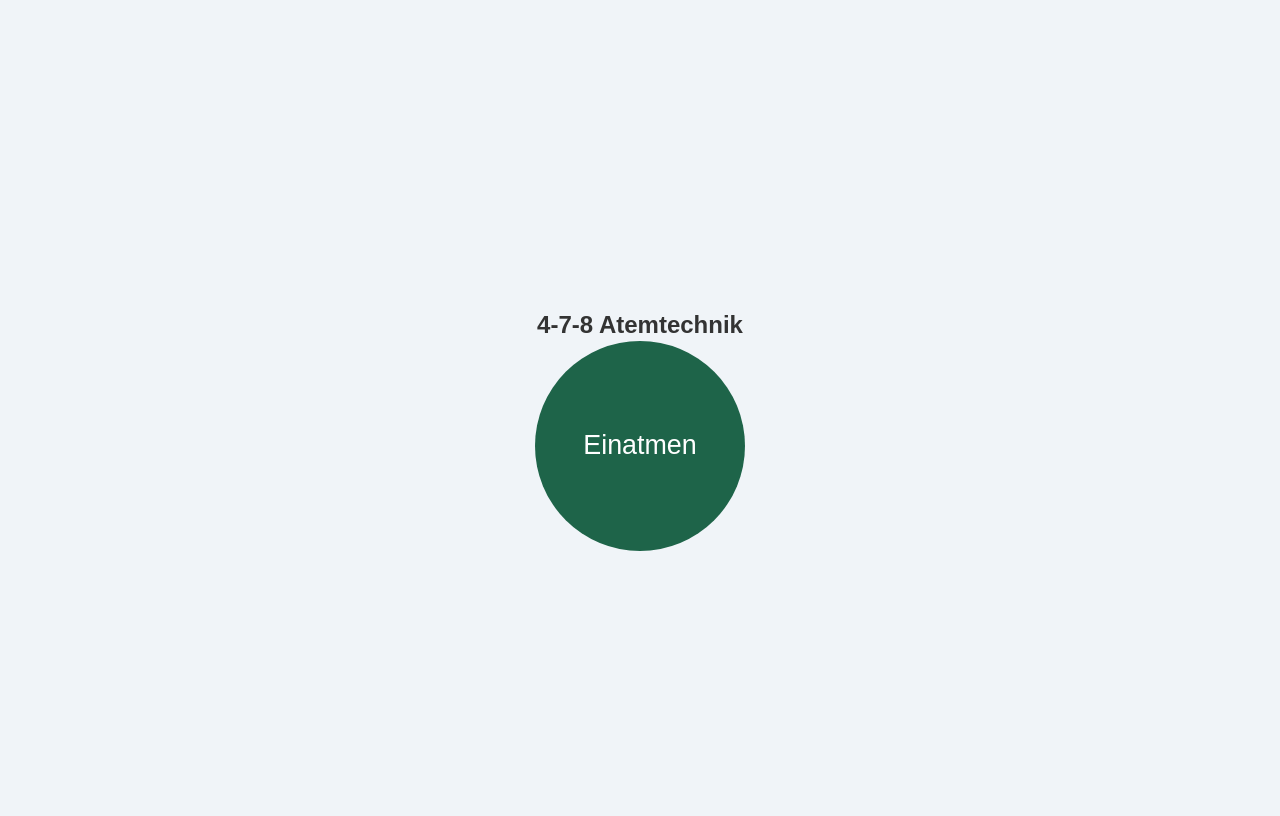
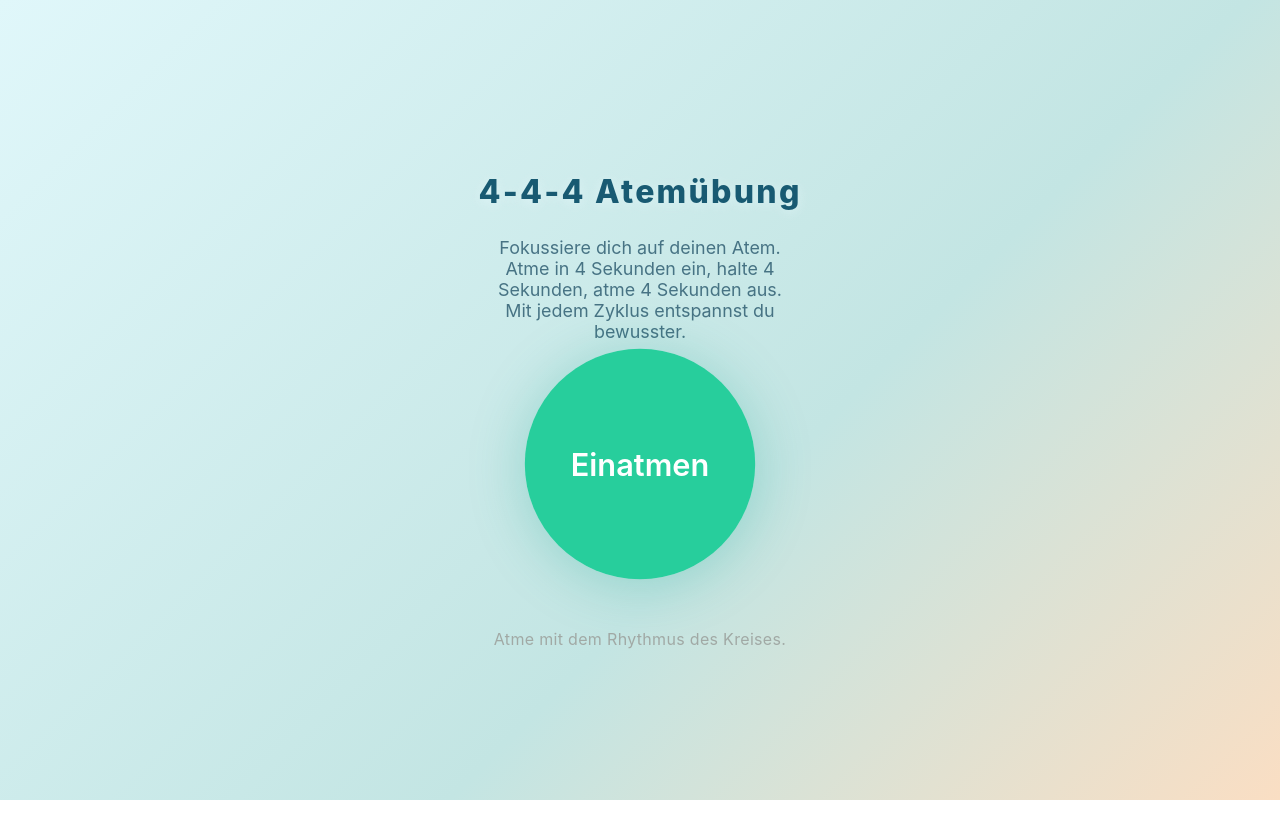
Before and after one commit to DBraun98/4-7-8, a plain HTML site: page index.html in a window 1280 px wide. Both pictures are taken after a click on the element "Start". Drawn offline with Linux system fonts and the light colour scheme.

Commit message:
Refactor for 4-4-4 breathing: extraordinary minimal design, focused on guided exercise

```diff
--- a/index.html
+++ b/index.html
@@ -3,67 +3,137 @@
 <head>
   <meta charset="UTF-8">
   <meta name="viewport" content="width=device-width, initial-scale=1.0">
-  <title>4-7-8 Atemtechnik</title>
+  <title>4-4-4 Atemübung</title>
   <style>
     body {
+      min-height: 100vh;
+      margin: 0;
+      background:
+        linear-gradient(135deg, #e0f7fa 0%, #c3e5e3 60%, #fadec3 100%);
       display: flex;
       flex-direction: column;
       justify-content: center;
       align-items: center;
-      height: 100vh;
-      background: #f0f4f8;
-      font-family: sans-serif;
+      font-family: 'Inter', 'Segoe UI', Arial, sans-serif;
     }
     h1 {
+      margin-bottom: 0.5rem;
+      font-size: 2rem;
+      color: #185a72;
+      letter-spacing: 0.07em;
+      text-shadow: 0 2px 12px #e7f8fc99;
+      font-weight: 800;
+    }
+    p {
+      font-size: 1.12rem;
       margin-bottom: 2rem;
-      font-size: 1.5rem;
-      color: #333;
+      color: #29586d;
+      opacity: 0.81;
+      max-width: 355px;
+      text-align: center;
     }
-    #circle {
-      width: 150px;
-      height: 150px;
+    #breathVisual {
+      width: 180px;
+      height: 180px;
       border-radius: 50%;
-      background: #1e6449;
+      background: radial-gradient(circle at 40% 35%, #009e85 78%, #53a77f 100%);
       display: flex;
       justify-content: center;
       align-items: center;
-      color: white;
-      font-size: 1.2rem;
-      transition: all ease-in-out;
+      color: #fff;
+      font-size: 1.5rem;
+      font-weight: 600;
+      margin-bottom: 2rem;
+      box-shadow: 0 4px 44px 0 #009e8544;
+      transition: transform 1.7s cubic-bezier(.5,1.4,.43,1), background 2.4s;
+      cursor: pointer;
+      user-select: none;
+      outline: none;
+    }
+    #info {
+      margin-top: 2.7rem;
+      font-size: 1rem;
+      color: #a1a9a5;
+      letter-spacing: 0.02em;
+      text-align: center;
+    }
+    .glow {
+      box-shadow: 0 0 65px 0 #90e6cc99;
+      transition: box-shadow 1.2s;
+    }
+    @media (max-width:600px) {
+      h1 {font-size: 1.2rem;}
+      #breathVisual {width: 130px; height: 130px; font-size: 1.1rem;}
     }
   </style>
 </head>
 <body>
-  <h1>4-7-8 Atemtechnik</h1>
-  <div id="circle">Start</div>
+  <h1>4-4-4 Atemübung</h1>
+  <p>Fokussiere dich auf deinen Atem.<br>
+     Atme in 4 Sekunden ein, halte 4 Sekunden, atme 4 Sekunden aus.<br>
+     Mit jedem Zyklus entspannst du bewusster.</p>
+  <div id="breathVisual" tabindex="0" aria-label="Atemübung starten">Start</div>
+  <div id="info">Klicke oder tippe auf den Kreis, um die Übung zu beginnen.</div>
 
   <script>
-    const circle = document.getElementById('circle');
+    const breathVisual = document.getElementById('breathVisual');
+    const info = document.getElementById('info');
+    let running = false;
 
-    async function breathCycle() {
+    async function breath444() {
+      running = true;
+      info.textContent = "Atme mit dem Rhythmus des Kreises.";
+
       // Einatmen 4 Sekunden
-      circle.textContent = "Einatmen";
-      circle.style.transform = "scale(1.4)";
+      breathVisual.textContent = "Einatmen";
+      breathVisual.classList.add("glow");
+      breathVisual.style.transform = "scale(1.28)";
+      breathVisual.style.background = "radial-gradient(circle at 35% 35%, #27ce9c 90%, #56b78a 100%)";
       await new Promise(r => setTimeout(r, 4000));
 
-      // Halten 7 Sekunden
-      circle.textContent = "Halten";
-      circle.style.transform = "scale(1.2)";
-      await new Promise(r => setTimeout(r, 7000));
+      // Halten 4 Sekunden
+      breathVisual.textContent = "Halten";
+      breathVisual.classList.remove("glow");
+      breathVisual.style.transform = "scale(1.08)";
+      breathVisual.style.background = "radial-gradient(circle at 60% 60%, #009e85 85%, #92bba4 100%)";
+      await new Promise(r => setTimeout(r, 4000));
 
-      // Ausatmen 8 Sekunden
-      circle.textContent = "Ausatmen";
-      circle.style.transform = "scale(1)";
-      await new Promise(r => setTimeout(r, 8000));
+      // Ausatmen 4 Sekunden
+      breathVisual.textContent = "Ausatmen";
+      breathVisual.style.transform = "scale(0.84)";
+      breathVisual.style.background = "radial-gradient(circle at 60% 40%, #4a9ca8 80%, #c3e5e3 100%)";
+      await new Promise(r => setTimeout(r, 4000));
 
-      // Nächster Zyklus
-      breathCycle();
+      // Für den nächsten Zyklus zurücksetzen
+      breathVisual.textContent = "Pause";
+      breathVisual.style.transform = "scale(1)";
+      breathVisual.style.background = "radial-gradient(circle at 40% 35%, #009e85 78%, #53a77f 100%)";
+      await new Promise(r => setTimeout(r, 1200));
+
+      // Weiter — solange offen/aktiv
+      if (running) breath444();
     }
 
-    // Starte nach Klick auf den Kreis
-    circle.addEventListener('click', () => {
-      breathCycle();
-    }, { once: true });
+    function startBreathing() {
+      if (!running) {
+        breath444();
+      }
+    }
+
+    breathVisual.addEventListener('click', startBreathing);
+    breathVisual.addEventListener('keydown', e => {
+      if((e.key === "Enter" || e.key === " ") && !running) startBreathing();
+    });
+
+    // Reset when lost focus/clicked away
+    document.body.addEventListener('dblclick', () => {
+      running = false;
+      breathVisual.textContent = "Start";
+      breathVisual.style.transform = "scale(1)";
+      breathVisual.style.background = "radial-gradient(circle at 40% 35%, #009e85 78%, #53a77f 100%)";
+      info.textContent = "Klicke oder tippe auf den Kreis, um die Übung zu beginnen.";
+      breathVisual.classList.remove("glow");
+    });
   </script>
 </body>
 </html>
```
